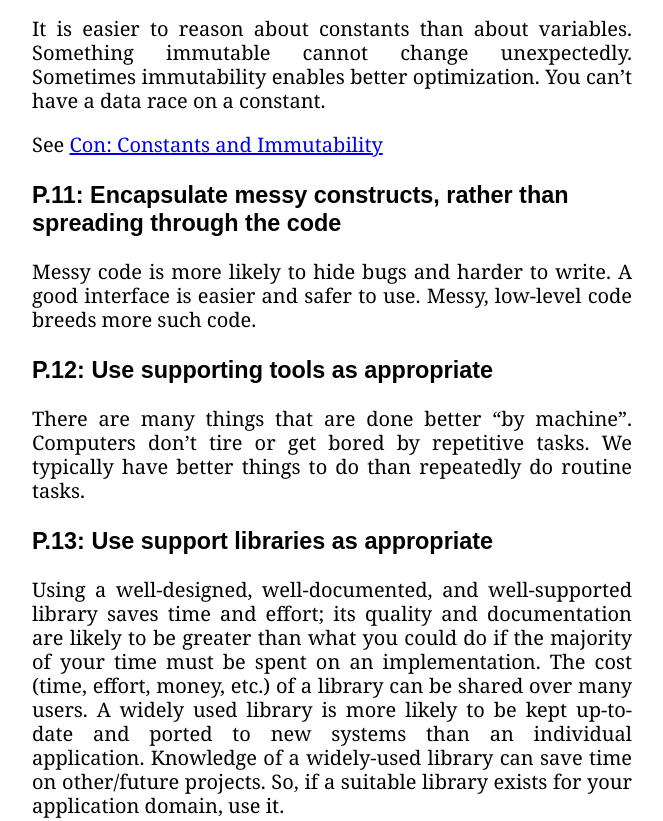
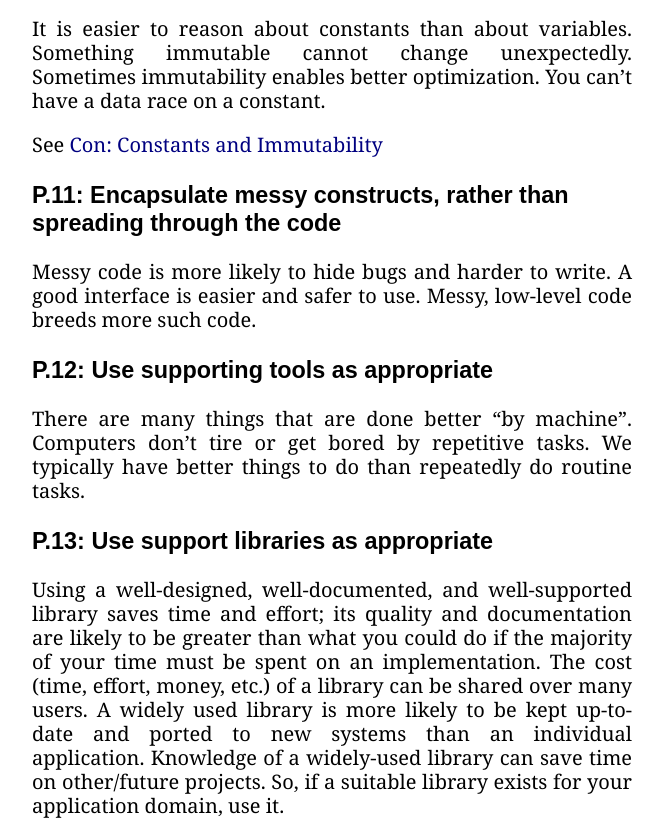
Before and after one commit to vesoyu/cpp, a plain HTML site: page index.html in a window 1280 px wide. Shown: the part 1300-2121 px from the top of the page, without its empty margins (308-971 px from the left). Drawn offline with Linux system fonts and the light colour scheme.

Commit message:
Update index.html

```diff
--- a/index.html
+++ b/index.html
@@ -3,6 +3,7 @@
     <head>
         <style>
         body { font: 20px/1.2 Georgia; }
+        a { text-decoration: none; color: #000080; }
         pre, code { font-family: Consolas; color: #e91e63; }
         h3 { font-family: sans-serif; }
         p { text-align: justify; }
```
